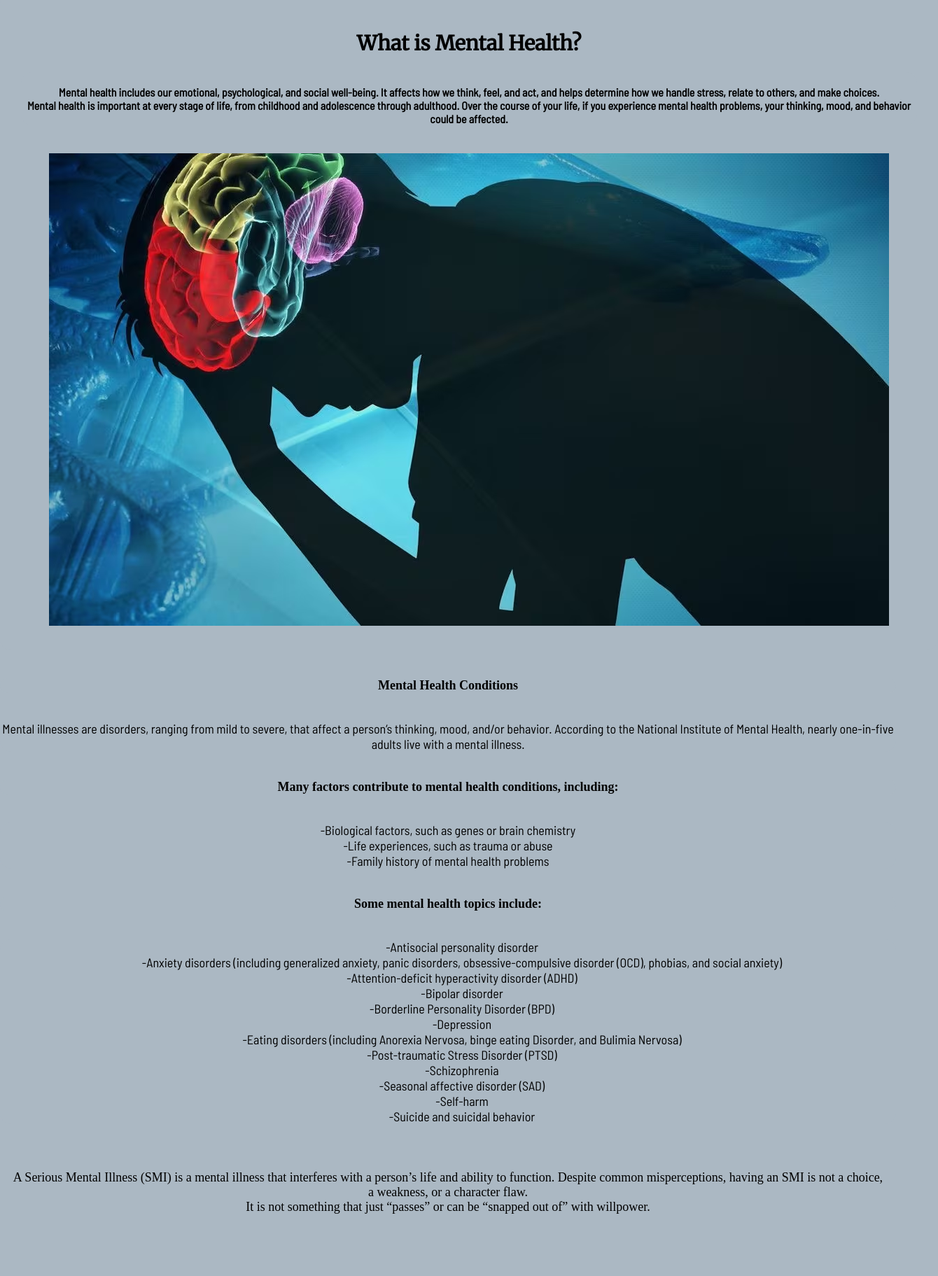
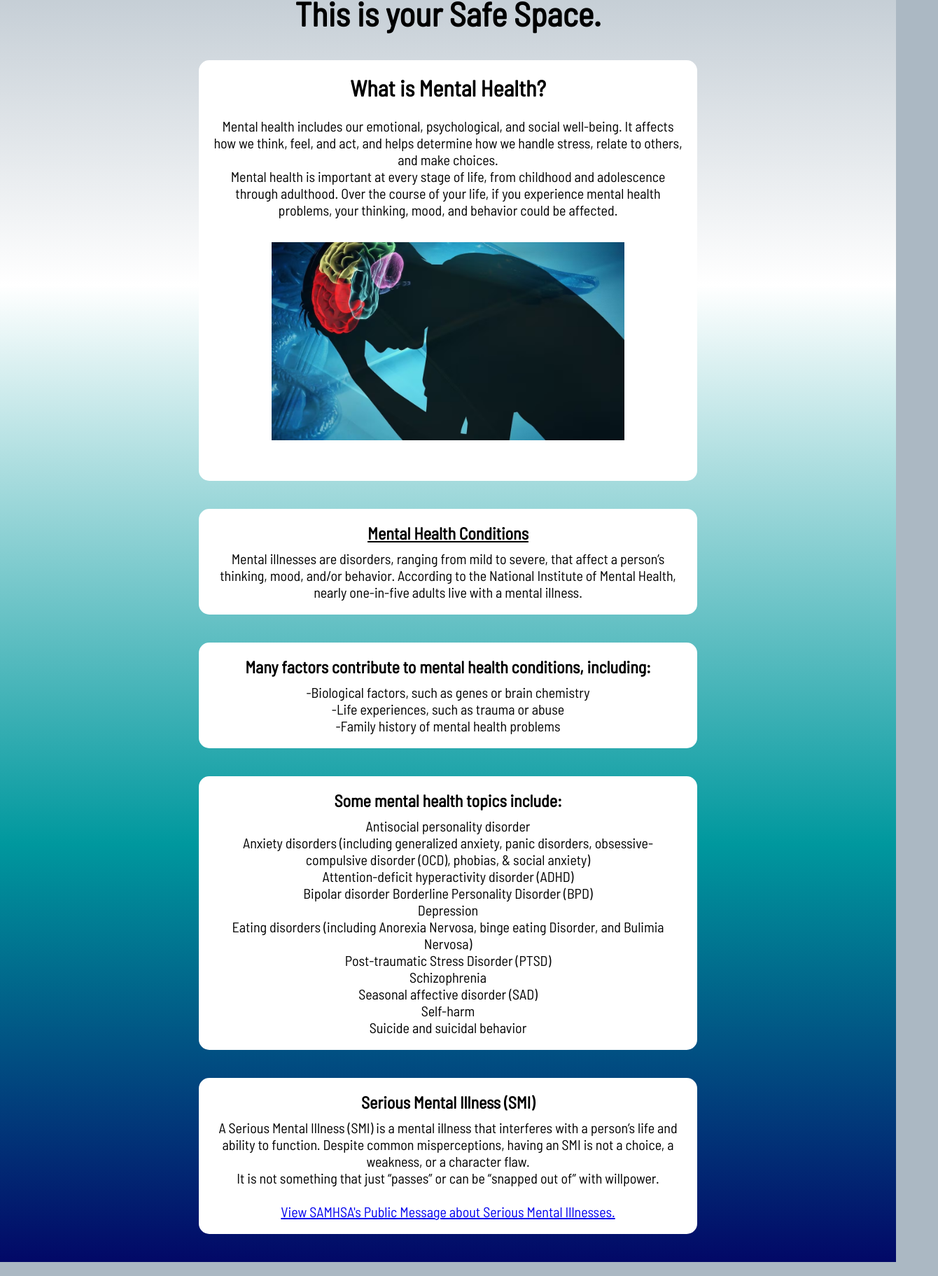
Before and after one commit to youngseoAhn/SeniorProject, a React (Create React App) app: page /Mental in a window 1280 px wide. Shown: the part 191-2014 px from the top of the page at 70% size, 1340 px wide, since content can reach past the window. Built offline with nearby package versions, Linux system fonts and the light colour scheme; a web font is replaced by a local one.

Commit message:
edited animations, added animation to mental health page, edited style for mental health page. (style choices pending but i have to push)

```diff
--- a/src/Pages/About.css
+++ b/src/Pages/About.css
@@ -10,10 +10,12 @@
     }
 }
 
-h1 {
-    font-family: 'Merriweather', serif;
-    text-align: center;
-    margin-bottom: -1%;
+/* do not overwrite, will affect the header */
+p {
+    text-align: right;
+    font-family: 'Barlow Semi Condensed', sans-serif;
+    width: 100%;
+    margin: auto;
 }
 
 /* titles for the page, USE CLASS NAMES TO NOT MESS UP OTHER PAGES */
@@ -28,6 +30,7 @@ h1 {
     font-size: 2.5rem;
     margin-bottom: 20px;
     animation: fade-up 1.5s;
+    font-family: 'Barlow Semi Condensed', sans-serif;
 }
 
 
@@ -36,45 +39,27 @@ h1 {
     text-align: center;
 }
 
-p {
+/* p for this specific page */
+.aboutwrittencontent{
     text-align: right;
     font-family: 'Barlow Semi Condensed', sans-serif;
     width: 100%;
     margin: auto;
 }
 
-ul {
-    margin-top: 0;
-}
-
-li {
-    list-style-type: none;
-}
-
-img {
-    size-adjust: 50%;
-}
-
-table {
-    table-layout: fixed;
-    max-width: 50%;
-}
-
-td {
-    border: 2px solid black;
-    text-align: center;
-    padding: 20px;
-}
-
 .about-container {
     background-color: #abb8c3;
 }
 
-.main-heading {
+.about-heading {
     text-align: center;
     font-size: 2.8rem;
     color: #333;
-    margin-bottom: 30px;
+    margin-bottom: 1%;
+
+    font-family: 'Merriweather', serif;
+    text-align: center;
+    animation: fade-up .75s;
 }
 
 .mission-section,
@@ -83,7 +68,7 @@ td {
 .partnerships-section,
 .contact-section {
     margin-bottom: 40px;
-    background-color: #abb8c3;
+    background-color: #ffffff;
     border-radius: 15px;
     width: 90%;
     margin-left: auto;
@@ -93,7 +78,7 @@ td {
 .mission-content {
     display: flex;
     align-items: center;
-    font-size: 25px;
+    font-size: 23px;
     padding: 30px;
 }
 .sidewords {
@@ -105,17 +90,16 @@ td {
 max-width: 40%;
 }
 
+.services-content {
+    font-size: 20px;
+}
+
 .mission-content,
 .services-content,
 .board-members,
 .partnerships-content,
 .contact-content {
     padding: 30px;
-}
-
-.services-section ul {
-    list-style-type: disc;
-    margin-left: 20px;
 }
 
 .board-members {
@@ -135,6 +119,7 @@ max-width: 40%;
 }
 .board-member:hover {
     transform: scale(1.05);
+    background-color: #bedde7;
 }
 
 .board-member-image {
@@ -157,14 +142,14 @@ max-width: 40%;
     }
 }
 .about-container {
-    background: linear-gradient(135deg, #bedde7, #abb8c3); /* Gradient background with two shades */
+    background: linear-gradient(135deg, #dbebf0, #abb8c3); /* Gradient background with two shades */
 }
 
 .about-content {
     max-width:100%;
     margin: 0 auto;
     padding: 10px;
-    background: linear-gradient(135deg, #bedde7, #abb8c3); /* Matching gradient background */
+    background: linear-gradient(135deg, #dbebf0, #abb8c3); /* Matching gradient background */
     box-shadow: 0 0 20px rgba(0, 0, 0, 0.1);
     border-radius: 15px;
     overflow: hidden;
--- a/src/Pages/Mental.css
+++ b/src/Pages/Mental.css
@@ -1,137 +1,75 @@
+/* ANIMATION */
+@keyframes fade-up {
+    0% {
+        opacity: 0;
+        transform: translateY(30px) scale(0.9);
+    }
+    100% {
+        opacity: 1;
+        transform: translateY(0px) scale(1);
+    }
+}
+
+/* HEADERS */
 .mainheading {
     font-size:300%;
     font-weight: bolder;
+    margin-bottom: 3%;
+
+    animation: fade-up .75s;
 }
 
-.whatIsMH {
-    font-size: larger;
-    text-align: center;
-    font-weight: bold;
-    text-decoration-color: black;
-    padding: 30px;
+.MHHeader1 {
+    font-size:200%;
+    font-weight: bolder;
+    font-family: 'barlow semi condensed';
+    margin: 0;
 }
 
-.MHis{
-    font-size: medium;
-    text-decoration: none;
-    font-weight: light;
-    text-align: center;
-
+.MHHeader2 {
+    font-size:150%;
+    font-weight: bolder;
+    font-family: 'barlow semi condensed';
+    margin-bottom: 10px;
+    margin-top: 0;
 }
 
-/*.MHcondHeader {
-    font-weight: bold;
-    font-size: medium;
-    padding: 30px;
-
-    align-items: center;
-    height: 2vh;
-    text-decoration: none;
-
-}*/
-
-/*.MHcondexpl {
-    font-weight: lighter;
-    text-align: left;
-
-}*/
-/*
-.MHfactors {
-    font-size: medium;
-    font-weight: bold;
-    text-align: left;
-
-}*/
-
-/*.MHFacList {
-    font-size: large;
-    font-weight: lighter;
-    font-size: medium;
-
-}
-*/
-/*.MHtopics {
-    font-size: large;
-    font-weight: bold;
-    font-size: medium;
-}*/
-
-/*.MHtopicList {
-    text-align: center;
-}*/
-
-.SMI {
-    text-align: center;
-    font-size: large;
-    font-weight: 100;
-    padding: 1%;
-    padding-top: 2%;
+/* SECTION OVERWRITE */
+.MHsection {
+    width: 75%;
 }
 
-.MHlink {
-    font-weight: bold;
-    font-size: larger;
-    text-decoration:wavy;
-    text-decoration: black;
-    padding: 1%;
+/* DIV DESIGN */
 
+.MHDiv{
+    margin-bottom: 40px;
+    border-radius: 15px;
+    width: 70%;
+    margin-left: auto;
+    margin-right: auto;
+    text-align: center;
+    background-color: #ffffff;
+    padding: 20px;
 
+    animation: fade-up 1.5s;
 }
 
-.MH-section,
-.whatIsMH,
-.MHis {
-    margin-bottom: 40px;
-    background-color: #abb8c3;
-    border-radius: 15px;
-    width: 100%;
-    margin-left: 0;
+/* PARAGRAPHS */
+
+.MHwrittencontent {
+    margin-left: auto;
+    margin-right: auto;
+    font-size: 20px;
 }
 
+/* PHOTOS */
+
 .MHphoto {
-    size-adjust: 50%;
+    max-width: 75%;
+    padding: 5%;
 }
 
-.MHcond-section,
-.MHconds,
-.MHcondHeader,
-.MHcondexpl {
-    margin-bottom: 40px;
-    background-color: #abb8c3;
-    border-radius: 15px;
-    width: 100%;
-    margin-left: 0;
-    text-decoration: none;
-    font-size: large;
-}
-
-.MHfactors-section,
-.MHfactors,
-.MHfactorsheader,
-.MHFacList {
-    margin-bottom: 40px;
-    background-color: #abb8c3;
-    border-radius: 15px;
-    width: 100%;
-    margin-left: 0;
-    text-align: center;
-    font-size: large;
-}
-
-.MHtopics-section,
-.MHtopics,
-.MHtopicsheader,
-.MHtopicList {
-    margin-bottom: 40px;
-    background-color: #abb8c3;
-    border-radius: 15px;
-    width: 100%;
-    margin-left: 0;
-    text-align: center;
-    font-size: large;
-}
-
-/*body {
+.MHpage {
     background-image: linear-gradient(
         to bottom,
         #abb8c3 0%,
@@ -140,5 +78,5 @@
         #020867 100%
 
     );
-    height: 120vh;
-}*/
+    height: 100%;
+}
--- a/src/Pages/Mental.js
+++ b/src/Pages/Mental.js
@@ -4,14 +4,16 @@ import "./Mental.css";
 
 const Mental = () => {
     return (
+        <body className="MHpage">
         <div>
             <Header/>
-<p class='mainheading'> <br></br>Mental Health Matters. This is your Safe Space.</p>
+            <p class='mainheading'> <br></br>Mental Health Matters. <br></br>This is your Safe Space.</p>
 
-<section className="MH-section">
-                    <div className="whatIsMH">
-                        <h1 class='whatIsMHheader'>What is Mental Health? <br></br><br></br></h1>
-                        <p className="MHis">
+
+        <section className="MHsection">
+             <div className="MHDiv">
+                <h1 class='MHHeader1'>What is Mental Health?</h1>
+                    <p className="MHwrittencontent">
                     <br></br>
                     Mental health includes our emotional, psychological, and social well-being. It affects how we think, feel, and act,
                     and helps determine how we handle stress, relate to others, and make choices.
@@ -23,21 +25,19 @@ const Mental = () => {
                 </div>
         </section>
 
-                <section className="MHcond-section">
-                    <div className="MHconds">
-                    <h2 class='MHcondHeader'> Mental Health Conditions</h2>
-                        <p className="MHcondexpl">
+        <section className="MHsection">
+            <div className="MHDiv">
+            <h2 class='MHHeader2'> Mental Health Conditions</h2>
+                <p className="MHwrittencontent">
                 Mental illnesses are disorders, ranging from mild to severe, that affect a person’s thinking, mood, and/or behavior.
                 According to the National Institute of Mental Health, nearly one-in-five adults live with a mental illness.
                 </p>
             </div>
         </section>
-
-
-                <section className="MHfactors-section">
-                    <div className="MHfactors">
-                    <h3 class='MHfactorsheader'>Many factors contribute to mental health conditions, including: </h3>
-                        <p className="MHFacList">
+        <section className="MHsection">
+            <div className="MHDiv">
+            <h3 class='MHHeader2'>Many factors contribute to mental health conditions, including: </h3>
+                <p className="MHwrittencontent">
                 -Biological factors, such as genes or brain chemistry
                 <br></br>
                 -Life experiences, such as trauma or abuse
@@ -48,45 +48,38 @@ const Mental = () => {
             </div>
         </section>
 
-                <section className="MHtopics-section">
-                    <div className="MHtopics">
-                    <h4 class='MHtopicsheader'>Some mental health topics include:</h4>
-                        <p className="MHtopicList">
-                            <ul>
-                            <li>-Antisocial personality disorder</li>
-                            <li>-Anxiety disorders (including generalized anxiety, panic disorders, obsessive-compulsive disorder (OCD),
-                                phobias, and social anxiety)</li>
-                            <li>-Attention-deficit hyperactivity disorder (ADHD)</li>
-                            <li>-Bipolar disorder</li>
-                            <li>-Borderline Personality Disorder (BPD)</li>
-                            <li>-Depression</li>
-                            <li>-Eating disorders (including Anorexia Nervosa, binge eating Disorder, and Bulimia Nervosa)</li>
-                            <li>-Post-traumatic Stress Disorder (PTSD)</li>
-                            <li>-Schizophrenia</li>
-                            <li>-Seasonal affective disorder (SAD)</li>
-                            <li>-Self-harm</li>
-                            <li>-Suicide and suicidal behavior</li>
-                            </ul>
+        <section className="MHsection">
+            <div className="MHDiv">
+            <h4 class='MHHeader2'>Some mental health topics include:</h4>
+                <p className="MHwrittencontent">
+                    Antisocial personality disorder <br></br>
+                    Anxiety disorders (including generalized anxiety, panic disorders, obsessive-compulsive disorder (OCD),
+                    phobias, & social anxiety)<br></br>
+                    Attention-deficit hyperactivity disorder (ADHD)<br></br>
+                    Bipolar disorder
+                    Borderline Personality Disorder (BPD)<br></br>
+                    Depression<br></br>
+                    Eating disorders (including Anorexia Nervosa, binge eating Disorder, and Bulimia Nervosa)<br></br>
+                    Post-traumatic Stress Disorder (PTSD)<br></br>
+                    Schizophrenia<br></br>
+                    Seasonal affective disorder (SAD)<br></br>
+                    Self-harm<br></br>
+                    Suicide and suicidal behavior<br></br>
                 </p>
             </div>
         </section>
-
-
-
-
-<h5 class='SMI'>
+        <section className="MHsection">
+            <div className="MHDiv">
+            <h5 class='MHHeader2'>Serious Mental Illness (SMI)</h5>
+            <p className="MHwrittencontent">
                 A Serious Mental Illness (SMI) is a mental illness that interferes with a person’s life and ability to function.
                 Despite common misperceptions, having an SMI is not a choice, a weakness, or a character flaw.
                 <br></br>
                 It is not something that just “passes” or can be “snapped out of” with willpower.
-    <br></br>
-    <br></br>
-</h5>
-
-<a href ='https://www.samhsa.gov/serious-mental-illness' class='MHlink'> <br></br>View SAMHSA's Public Message about Serious Mental Illnesses. </a>
-
-
-        </div>
+                <br></br><a href ='https://www.samhsa.gov/serious-mental-illness' class='MHlink'> <br></br>View SAMHSA's Public Message about Serious Mental Illnesses. </a>
+            </p>
+        </div></section>
+    </div></body>
     )
 }
 
```
Also changed, not shown: src/Pages/About.js (+11 -11 lines). Lines whose indentation alone changed are shown as unchanged.
